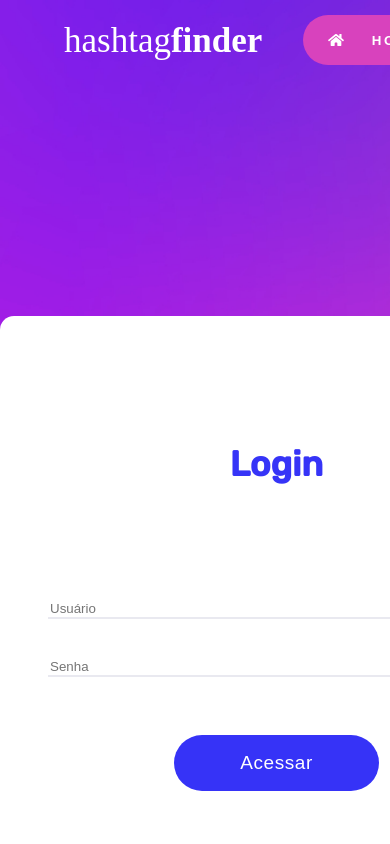
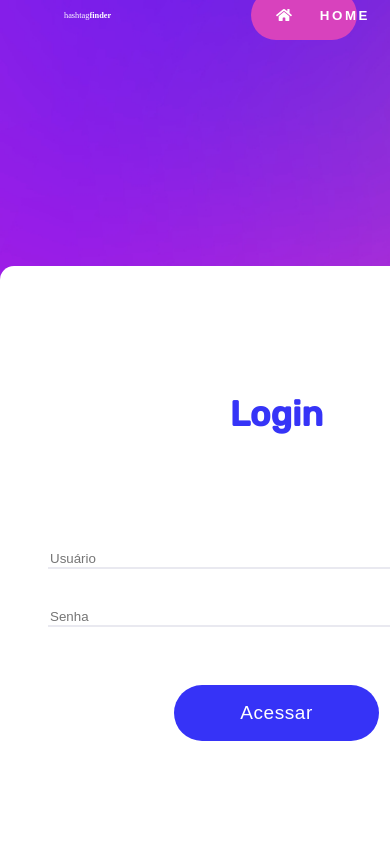
Before and after one commit to edgarffgomes/Projeto-HashtagFinder, a React (Create React App) app: page /login in a window 390 px wide. Shown: the top 844 px of the page. Built offline with nearby package versions, Linux system fonts and the light colour scheme.

Commit message:
Criando Branch para lidar com a responsividadde da tela de login.

```diff
--- a/src/pages/login/Login.jsx
+++ b/src/pages/login/Login.jsx
@@ -2,10 +2,12 @@ import React from "react";
 import Logo from "../../img/logo-white.svg"
 import HomeIcon from "../../img/icon-home.svg"
 import style from "./Login.module.css"
+//impor Navbar from ../../componentes/navbar
 const Login = ()=>{
 
 	return(
 		<div className={style.container}>
+			{/*<Navbar/>*/}
 			<header className={style.head}>
 				<img className={style.logo} src={Logo}/>
 				<button className={style.homeButton}><img src={HomeIcon}/>home</button>
--- a/src/pages/login/Login.module.css
+++ b/src/pages/login/Login.module.css
@@ -92,3 +92,17 @@
 	letter-spacing: 0.57px;
 	cursor: pointer;
 }
+@media  screen and (max-width: 414px) {
+	.head{
+		height: 30px;
+	}
+	.logo{
+		width: 57px;
+		height: 23px;
+	}
+	.homeButton{
+		margin-right: 33px;
+		width: 106px;
+		height: 30px;
+	}
+}
```
